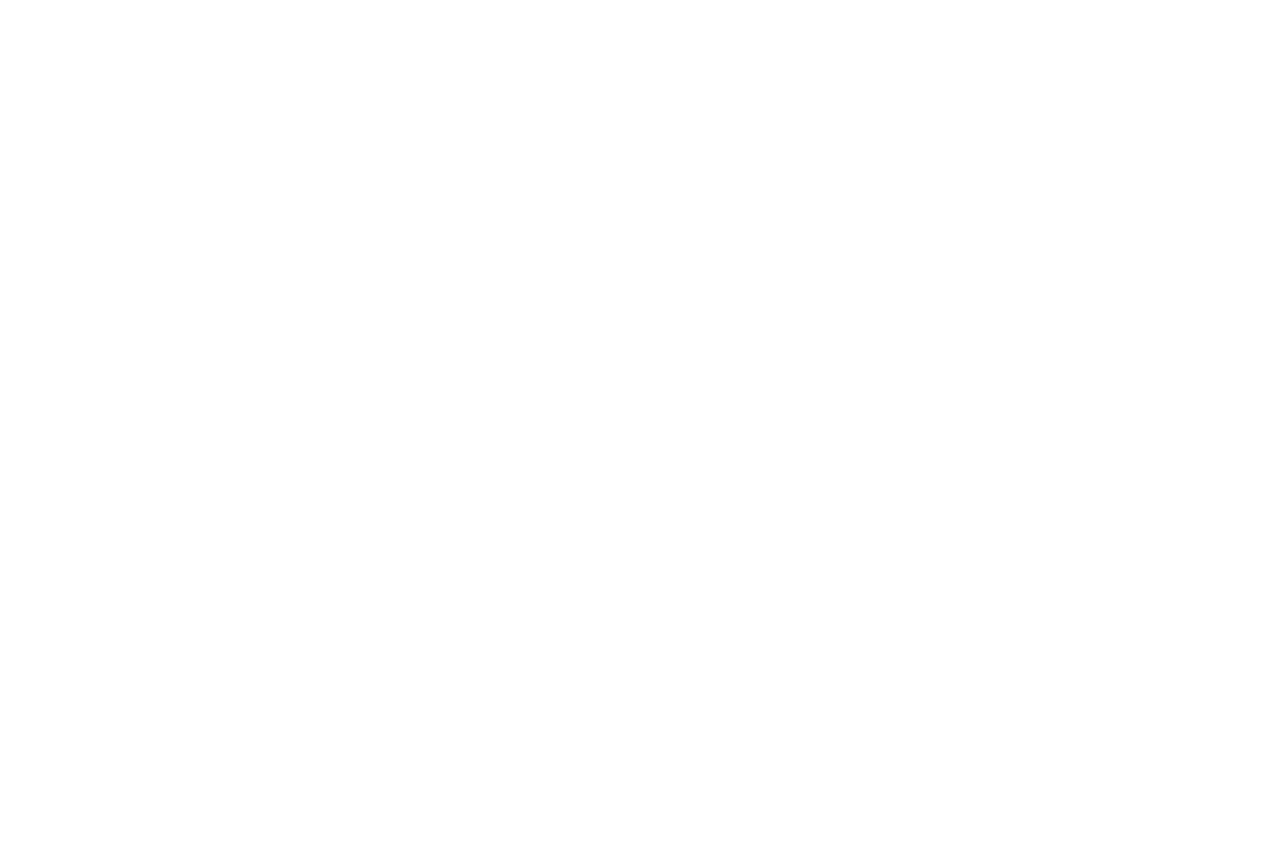
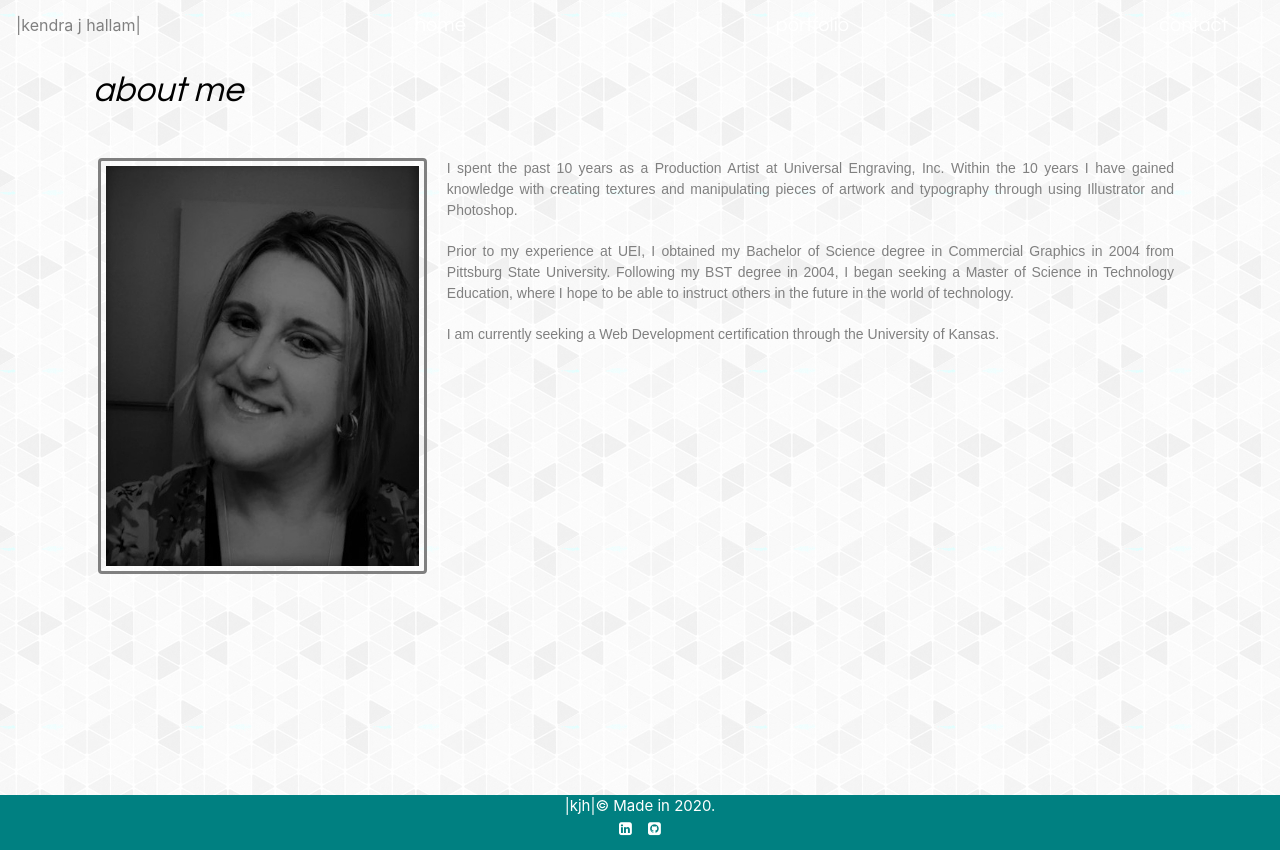
Before and after one commit to kjhallam/kjhallam.github.io, a plain HTML site: page index.html in a window 1280 px wide. Before the commit the page ends 800 px from the top, so only its background shows below. Drawn offline with nearby package versions, Linux system fonts and the light colour scheme; a web font is replaced by a local one.

Commit message:
revising layout for portfolio - added files to new folder

```diff
--- /dev/null
+++ b/assets/css/reset.css
@@ -0,0 +1,48 @@
+/* http://meyerweb.com/eric/tools/css/reset/
+   v2.0 | 20110126
+   License: none (public domain)
+*/
+
+html, body, div, span, applet, object, iframe,
+h1, h2, h3, h4, h5, h6, p, blockquote, pre,
+a, abbr, acronym, address, big, cite, code,
+del, dfn, em, img, ins, kbd, q, s, samp,
+small, strike, strong, sub, sup, tt, var,
+b, u, i, center,
+dl, dt, dd, ol, ul, li,
+fieldset, form, label, legend,
+table, caption, tbody, tfoot, thead, tr, th, td,
+article, aside, canvas, details, embed,
+figure, figcaption, footer, header, hgroup,
+menu, nav, output, ruby, section, summary,
+time, mark, audio, video {
+	margin: 0;
+	padding: 0;
+	border: 0;
+	font-size: 100%;
+	font: inherit;
+	vertical-align: baseline;
+}
+/* HTML5 display-role reset for older browsers */
+article, aside, details, figcaption, figure,
+footer, header, hgroup, menu, nav, section {
+	display: block;
+}
+body {
+	line-height: 1;
+}
+ol, ul {
+	list-style: none;
+}
+blockquote, q {
+	quotes: none;
+}
+blockquote:before, blockquote:after,
+q:before, q:after {
+	content: '';
+	content: none;
+}
+table {
+	border-collapse: collapse;
+	border-spacing: 0;
+}
--- /dev/null
+++ b/assets/css/style.css
@@ -0,0 +1,103 @@
+body {
+    background-image: url(/assets/images/gplaypattern.png);
+}
+
+header {
+
+}
+
+p {
+    margin-top: 20px;
+    font-family: 'Hind Madurai', sans-serif;
+    text-align: justify;
+    font-size: 14px;
+}
+
+i {
+    color: white;
+    font-size: 5rem;
+    padding: 0px 6px;
+    justify-content: center;
+}
+
+.navbar {
+    background-color:| kendra j hallam |;
+    height: 50px;
+    width: 100vw;
+}
+
+.navbar-brand {
+    font-family: 'Questrial', sans-serif;
+    font-size: 20px;
+    padding: 2px 36px 2px 2px;
+    justify-content: space-around;
+    margin: 0;
+    color: white;
+}
+
+:hover{
+    color: gray;
+}
+
+.container {
+    width: 100%;
+    padding: 0px 36px 8px 8px;
+}
+
+.content {
+    min-height: calc(100vh - 70px);
+}
+
+.footer {
+    height: 55px;
+    justify-content: space-evenly;
+    margin-top: 15px;
+    font-size: 15px;
+    bottom: 0;
+    width: 100vw;
+    background-color: teal ;
+    color: white;
+    text-align: center;
+}
+
+.formlayout {
+    margin: 10px;
+    padding: 10px;
+    font-family: 'Questrial', sans-serif;
+    float: left;
+}
+
+#header {
+    font-family: 'Questrial', sans-serif;
+    font-size: 40px;
+    margin-bottom: 10px;
+    padding: 15px;
+    color: black;
+}
+
+#selfPic {
+    padding: 5px;
+    margin: 20px;
+    border-width: 15px;
+    border-color: darkslategray;
+    border: solid;
+    width: 30%;
+}
+
+#khTheme {
+    font-family: 'Questrial', sans-serif;
+    font-size: 18px;
+    padding: 0px 0px;
+    margin: 5px;
+}
+
+#titleMe {
+    font-family: 'Questrial', sans-serif;
+    font-style: oblique;
+    font-size: 35px;
+}
+
+#submitBtn {
+    margin: 30px;
+    padding: 5px;
+}
--- /dev/null
+++ b/assets/images/reset.css
@@ -0,0 +1,48 @@
+/* http://meyerweb.com/eric/tools/css/reset/
+   v2.0 | 20110126
+   License: none (public domain)
+*/
+
+html, body, div, span, applet, object, iframe,
+h1, h2, h3, h4, h5, h6, p, blockquote, pre,
+a, abbr, acronym, address, big, cite, code,
+del, dfn, em, img, ins, kbd, q, s, samp,
+small, strike, strong, sub, sup, tt, var,
+b, u, i, center,
+dl, dt, dd, ol, ul, li,
+fieldset, form, label, legend,
+table, caption, tbody, tfoot, thead, tr, th, td,
+article, aside, canvas, details, embed,
+figure, figcaption, footer, header, hgroup,
+menu, nav, output, ruby, section, summary,
+time, mark, audio, video {
+	margin: 0;
+	padding: 0;
+	border: 0;
+	font-size: 100%;
+	font: inherit;
+	vertical-align: baseline;
+}
+/* HTML5 display-role reset for older browsers */
+article, aside, details, figcaption, figure,
+footer, header, hgroup, menu, nav, section {
+	display: block;
+}
+body {
+	line-height: 1;
+}
+ol, ul {
+	list-style: none;
+}
+blockquote, q {
+	quotes: none;
+}
+blockquote:before, blockquote:after,
+q:before, q:after {
+	content: '';
+	content: none;
+}
+table {
+	border-collapse: collapse;
+	border-spacing: 0;
+}
--- /dev/null
+++ b/assets/images/style.css
@@ -0,0 +1,109 @@
+body {
+    background-image: url(gplaypattern.png);
+}
+
+p {
+    margin-top: 20px;
+    font-family: 'Hind Madurai', sans-serif;
+    text-align: justify;
+    font-size: 16px;
+}
+
+header {
+    font-family: 'Questrial', sans-serif;
+    font-size: large;
+    font-stretch: wider;
+    text-decoration: wavy ;
+    text-shadow: 2px gray;
+
+}
+
+i {
+    color: white;
+    font-size: 5rem;
+    padding: 0px 4px;
+    justify-content: space-evenly;
+}
+
+.navbar {
+    background-color: #0D4861;
+    height: 35px;
+    width: 100vw;
+}
+
+.navbar-brand {
+    font-family: 'Questrial', sans-serif;
+    text-shadow: 1px;
+    font-size: 15px;
+    padding: 1px 15px 2px 2px;
+    justify-content: right;
+    margin: 0px;
+    color: ;
+}
+
+.container {
+    width: 100%;
+    padding: 0px 36px 8px 8px;
+}
+
+.content {
+    min-height: calc(100vh - 70px);
+}
+
+.footer {
+    height: 55px;
+    justify-content: center;
+    margin-top: 15px;
+    font-size: 15px;
+    bottom: 0;
+    width: 100vw;
+    background-color: #0D4861 ;
+    color: white;
+    text-align: center;
+}
+
+.formlayout {
+    align-items: center;
+    margin: 10px;
+    padding: 10px;
+    font-family: 'Questrial', sans-serif;
+    justify-content: center;
+    border-color: #0D4861;
+}
+
+#header {
+    font-family: 'Questrial', sans-serif;
+    font-size: 40px;
+    margin-bottom: 10px;
+    padding: 15px;
+    color: black;
+}
+
+#selfPic {
+    padding: 2px;
+    margin: 20px;
+    border-width: 30px;
+    border-color: #0D4861;
+    border-radius: 10px;
+    border: solid;
+    width: 25vw;
+}
+
+#khTheme {
+    font-family: 'Questrial', sans-serif;
+    font-size: 18px;
+    padding: 0px 0px;
+    margin: 5px;
+}
+
+#titleMe {
+    font-family: 'Questrial', sans-serif;
+    font-style: oblique;
+    font-size: 35px;
+}
+
+#submitBtn {
+    margin: 30px;
+    padding: 5px;
+    background-color: #0D4861;
+}
--- a/index.html
+++ b/index.html
@@ -1,11 +1,110 @@
 <!DOCTYPE html>
 <html lang="en">
-<head>
-    <meta charset="UTF-8">
-    <meta name="viewport" content="width=device-width, initial-scale=1.0">
-    <title>Hello World!</title>
-</head>
-<body>
+  <head>
+    <meta charset="UTF-8" />
+    <meta name="viewport" content="width=device-width, initial-scale=1.0" />
 
-</body>
+    <!--CSS reset pages-->
+    <link href="./assets/css/reset.css" rel="stylesheet" />
+
+    <!--Bootstrap CSS-->
+    <link
+      rel="stylesheet"
+      href="https://stackpath.bootstrapcdn.com/bootstrap/4.5.2/css/bootstrap.min.css"
+      integrity="sha384-JcKb8q3iqJ61gNV9KGb8thSsNjpSL0n8PARn9HuZOnIxN0hoP+VmmDGMN5t9UJ0Z"
+      crossorigin="anonymous"
+    />
+
+    <!--CSS retrieved from Google Fonts-->
+    <link
+      href="https://fonts.googleapis.com/css2?family=Hind+Madurai:wght@300;400;500;600;700&family=Questrial&display=swap"
+      rel="stylesheet"
+    />
+    <!--CSS for Link Icons in Footer-->
+    <link
+     rel="stylesheet" href="https://cdnjs.cloudflare.com/ajax/libs/font-awesome/4.7.0/css/font-awesome.min.css"
+     />
+
+    <!--CSS stylesheet from scratch linked-->
+    <link href="./assets/css/style.css" rel="stylesheet"/>
+
+    <title>About Me</title>
+  </head>
+  <body>
+
+    <!--nav bar-->
+    <nav class="navbar navbar-expand-xs">
+      <header>|kendra j hallam|</header>
+      <a id="homeBtn" class="navbar-brand" href="index.html">home</a>
+      <a id="porfolioBtn" class="navbar-brand" href="portfolio.html"
+        >portfolio</a
+      >
+      <a id="contactBtn" class="navbar-brand" href="contact.html">contact</a>
+    </nav>
+    <!--closing nav bar-->
+
+  <div class="content">
+
+     <!--Added a container to main tag-->
+    <main class="container">
+      <!--header tag applied-->
+      <h1 id="header" class="jumbotron-fluid">
+        <span id="titleMe">about me</span>
+      </h1>
+
+      <section class="row">
+        <article class="col">
+          <img
+            id="selfPic"
+            class="rounded float-left"
+            src="./assets/images/kj-biopic.jpg"
+            alt="Kendra portrait"
+          />
+          <p>
+            I spent the past 10 years as a Production Artist at Universal
+            Engraving, Inc. Within the 10 years I have gained knowledge with
+            creating textures and manipulating pieces of artwork and typography
+            through using Illustrator and Photoshop.
+          </p>
+          <p>
+            Prior to my experience at UEI, I obtained my Bachelor of Science
+            degree in Commercial Graphics in 2004 from Pittsburg State
+            University. Following my BST degree in 2004, I began seeking a
+            Master of Science in Technology Education, where I hope to be able
+            to instruct others in the future in the world of technology.
+          </p>
+          <p>
+            I am currently seeking a Web Development certification through the
+            University of Kansas.
+          </p>
+        </article>
+      </section>
+
+    </main>
+  </div>
+    <footer class="footer">|kjh|© Made in 2020.
+        <div>
+        <a href="https://www.linkedin.com/in/kendra-hallam-7999921b4/" ><i class="fa fa-linkedin-square" aria-hidden="true"></i>
+        </a>
+        <a href="https://github.com/kjhallam/kjhallam.github.io.git"><i class="fa fa-github-square" aria-hidden="true"></i>
+        </a>
+        </div>
+    </footer>
+
+    <script
+      src="https://code.jquery.com/jquery-3.5.1.slim.min.js"
+      integrity="sha384-DfXdz2htPH0lsSSs5nCTpuj/zy4C+OGpamoFVy38MVBnE+IbbVYUew+OrCXaRkfj"
+      crossorigin="anonymous"
+    ></script>
+    <script
+      src="https://cdn.jsdelivr.net/npm/popper.js@1.16.1/dist/umd/popper.min.js"
+      integrity="sha384-9/reFTGAW83EW2RDu2S0VKaIzap3H66lZH81PoYlFhbGU+6BZp6G7niu735Sk7lN"
+      crossorigin="anonymous"
+    ></script>
+    <script
+      src="https://stackpath.bootstrapcdn.com/bootstrap/4.5.2/js/bootstrap.min.js"
+      integrity="sha384-B4gt1jrGC7Jh4AgTPSdUtOBvfO8shuf57BaghqFfPlYxofvL8/KUEfYiJOMMV+rV"
+      crossorigin="anonymous"
+    ></script>
+  </body>
 </html>
```
Also changed, not shown: contact.html (added, +119 -0 lines), portfolio.html (added, +137 -0 lines), assets/images/SEOlogo.jpg (added), assets/images/gplaypattern.png (added), assets/images/kj-biopic.jpg (added).
